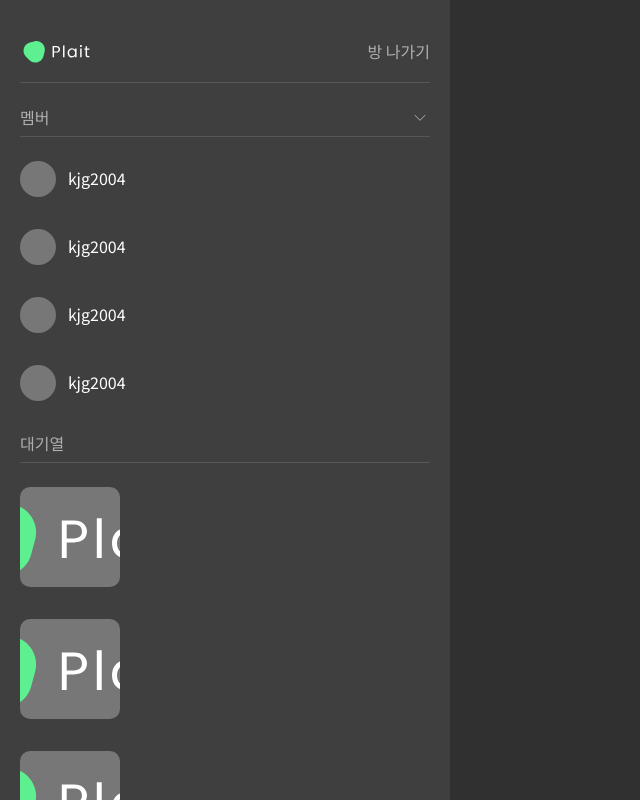
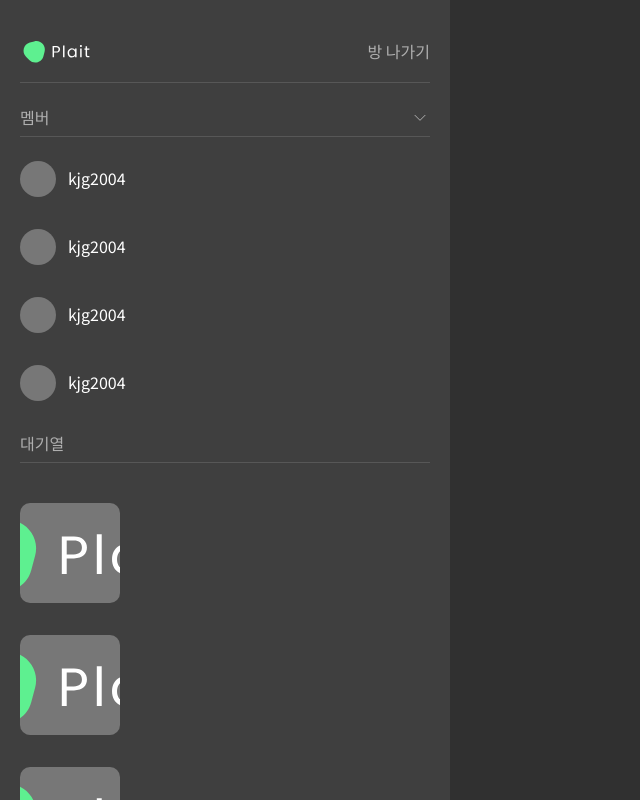
Before and after one commit to KJG04/Plait-Front-End, a Next.js app: page /1 in a window 1280 px wide. Shown: the whole page, without its empty margins (0-640 px from the left). Built offline with nearby package versions, Linux system fonts and the light colour scheme.

Commit message:
🔌 (#4) - change aside style

```diff
--- a/src/components/Aside/styles.ts
+++ b/src/components/Aside/styles.ts
@@ -63,4 +63,5 @@
   row-gap: 16px;
   overflow: scroll;
   flex: 1;
+  padding: 16px 0px;
 `;
```
